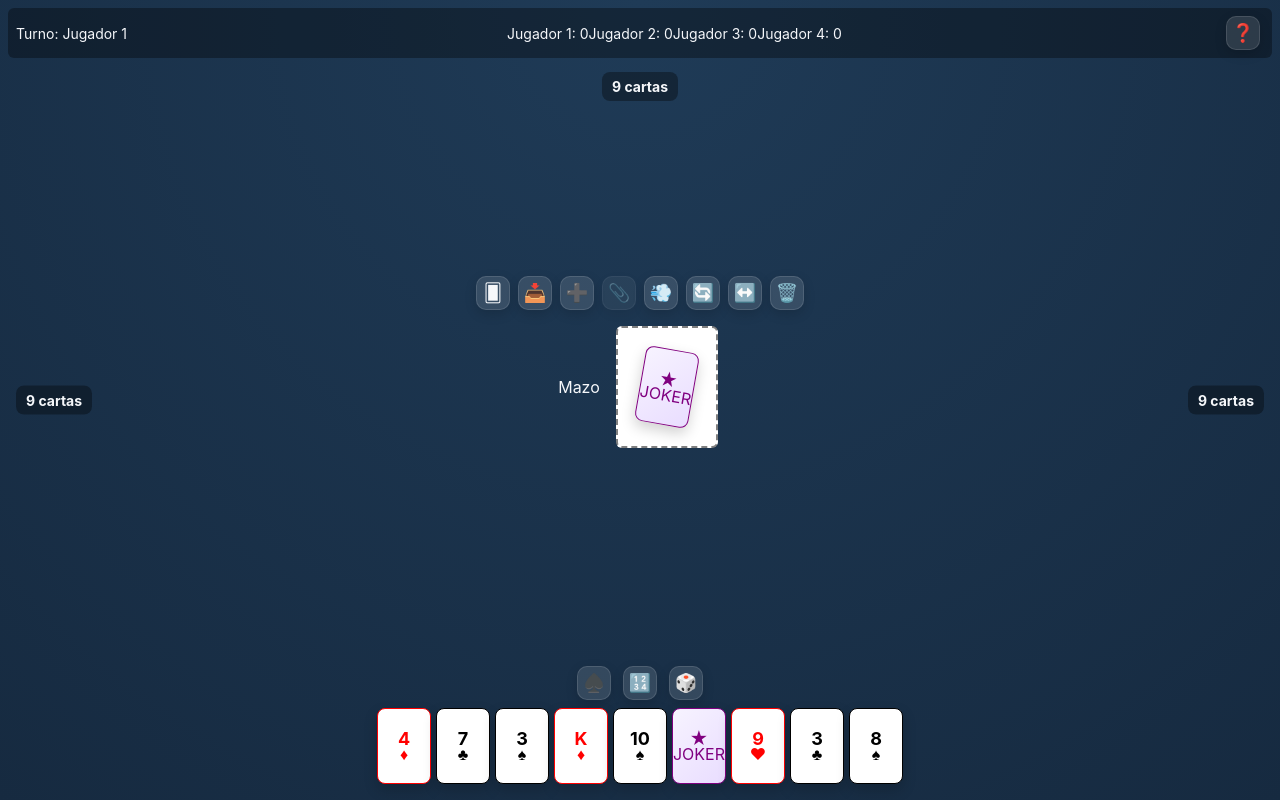
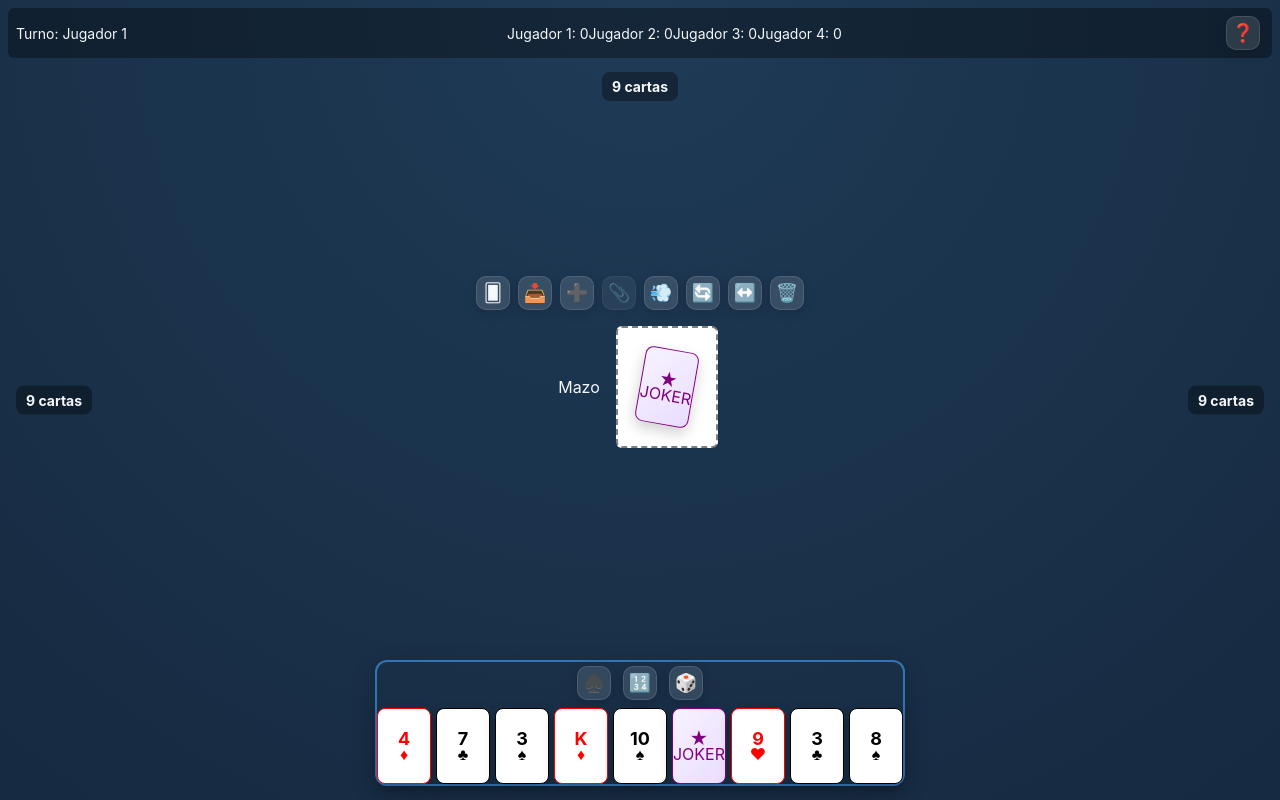
Before and after one commit to martinfrangul/lobaGame, a React (Vite) app: page / in a window 1280 px wide. Both pictures are taken after a click on the button "Iniciar partida". Built offline with nearby package versions, Linux system fonts and the light colour scheme.

Commit message:
feat(ui): microinteracciones y resaltado de turno

```diff
--- a/src/components/GameTable.jsx
+++ b/src/components/GameTable.jsx
@@ -983,7 +983,7 @@ const GameTable = () => {
           </button>
         </header>
 
-        <section className="opponent-area">
+        <section className={`opponent-area ${currentTurn === 1 ? "current-turn" : ""}`}>
           <h3>
             {players[1].name} — {players[1].points} pts
             {players[1].eliminated ? " (eliminado)" : ""}
@@ -1048,7 +1048,7 @@ const GameTable = () => {
           </div>
         </section>
 
-        <section className="player-area-bottom">
+        <section className={`player-area-bottom ${currentTurn === 0 ? "current-turn" : ""}`}>
           {currentTurn === 0 ? (
             <PlayerHand
               cards={players[0].hand}
@@ -1232,7 +1232,7 @@ const GameTable = () => {
               : index === 2
               ? "player-top"
               : "player-left"
-          }`}
+          } ${currentTurn === index ? "current-turn" : ""}`}
         >
           {currentTurn === index ? (
             <PlayerHand
--- a/src/styles/styles.css
+++ b/src/styles/styles.css
@@ -213,6 +213,24 @@ button.selected {
   gap: 4px;
   margin-bottom: 4px;
   justify-content: center;
+}
+
+/* Resaltado de turno */
+.current-turn {
+  box-shadow: 0 0 0 2px rgba(74, 163, 255, 0.6), 0 8px 24px rgba(0, 0, 0, 0.25);
+  border-radius: var(--radius);
+}
+
+/* Focus accesible */
+button:focus-visible {
+  outline: 2px solid var(--accent-2);
+  outline-offset: 2px;
+}
+
+/* Transiciones suaves para paneles */
+.player-area,
+.center-area {
+  transition: box-shadow 0.2s ease, transform 0.2s ease;
 }
 
 
```
